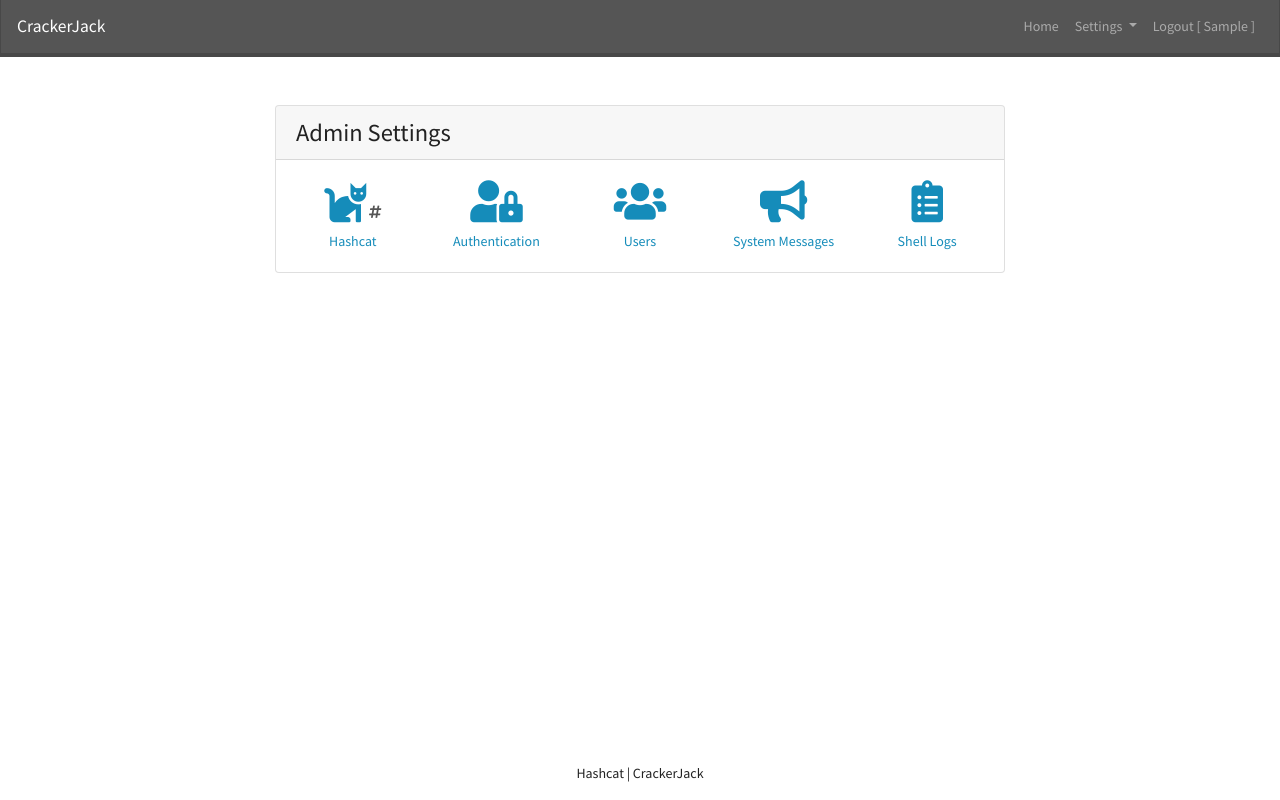
After one commit to ctxis/crackerjack, a Flask app: page /admin/ in a window 1280 px wide. The commit adds this page. Run offline with Flask 2, Linux system fonts and the light colour scheme; a user stored in the database is signed in; tables that the repository leaves empty hold one stand-in row (values such as "Sample post"); some libraries are stand-ins or nearby versions.

Commit message:
Refactor admin settings page

```diff
--- a/app/controllers/admin.py
+++ b/app/controllers/admin.py
@@ -289,3 +289,15 @@ def system_messages_save():
 
     flash('Settings saved', 'success')
     return redirect(url_for('admin.system_messages'))
+
+
+@bp.route('/', methods=['GET'])
+@login_required
+def index():
+    if not current_user.admin:
+        flash('Access Denied', 'error')
+        return redirect(url_for('home.index'))
+
+    return render_template(
+        'admin/index.html'
+    )
--- /dev/null
+++ b/app/templates/admin/index.html
@@ -0,0 +1,54 @@
+{% extends 'layout/base.html' %}
+
+{% block content %}
+<div class="row mt-5">
+    <div class="col-2"></div>
+    <div class="col">
+        <div class="card">
+            <h3 class="card-header">Admin Settings</h3>
+            <div class="card-body">
+                <div class="row">
+                    <div class="col">
+                        <a href="{{ url_for('admin.settings_hashcat') }}" class="text-center">
+                            <div>
+                                <i class="fas fa-cat fa-3x text-primary"></i>
+                                <i class="fas fa-hashtag text-secondary" data-fa-transform="left-40 up-4 shrink--2"></i>
+                            </div>
+                            <div class="pt-2">Hashcat</div>
+                        </a>
+                    </div>
+
+                    <div class="col">
+                        <a href="{{ url_for('admin.settings_auth') }}" class="text-center">
+                            <div><i class="fas fa-user-lock fa-3x text-primary"></i></div>
+                            <div class="pt-2">Authentication</div>
+                        </a>
+                    </div>
+
+                    <div class="col">
+                        <a href="{{ url_for('admin.users') }}" class="text-center">
+                            <div><i class="fas fa-users fa-3x text-primary"></i></div>
+                            <div class="pt-2">Users</div>
+                        </a>
+                    </div>
+
+                    <div class="col">
+                        <a href="{{ url_for('admin.system_messages') }}" class="text-center">
+                            <div><i class="fas fa-bullhorn fa-3x text-primary"></i></div>
+                            <div class="pt-2">System Messages</div>
+                        </a>
+                    </div>
+
+                    <div class="col">
+                        <a href="{{ url_for('admin.shell_logs') }}" class="text-center">
+                            <div><i class="fas fa-clipboard-list fa-3x text-primary"></i></div>
+                            <div class="pt-2">Shell Logs</div>
+                        </a>
+                    </div>
+                </div>
+            </div>
+        </div>
+    </div>
+    <div class="col-2"></div>
+</div>
+{% endblock %}
--- a/app/templates/layout/base.html
+++ b/app/templates/layout/base.html
@@ -42,12 +42,7 @@
                     <a class="dropdown-item" href="{{ url_for('account.index', user_id=current_user.id) }}">Account Settings</a>
                     {% if current_user.admin %}
                     <div class="dropdown-divider"></div>
-                    <a class="dropdown-item" href="{{ url_for('admin.settings_hashcat') }}">Hashcat</a>
-                    <a class="dropdown-item" href="{{ url_for('admin.settings_auth') }}">Authentication</a>
-                    <a class="dropdown-item" href="{{ url_for('admin.users') }}">Users</a>
-                    <a class="dropdown-item" href="{{ url_for('admin.system_messages') }}">System Messages</a>
-                    <div class="dropdown-divider"></div>
-                    <a class="dropdown-item" href="{{ url_for('admin.shell_logs') }}">Shell Logs</a>
+                    <a class="dropdown-item" href="{{ url_for('admin.index') }}">Admin Settings</a>
                     {% endif %}
                 </div>
             </li>
```
